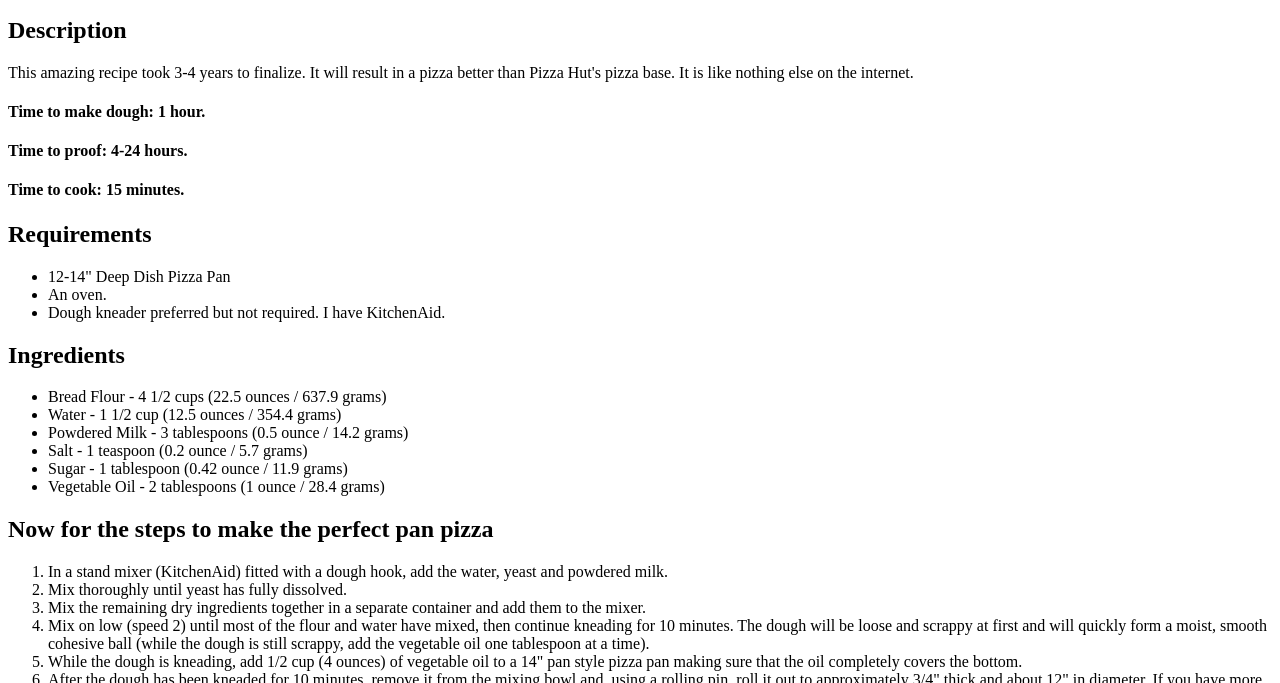
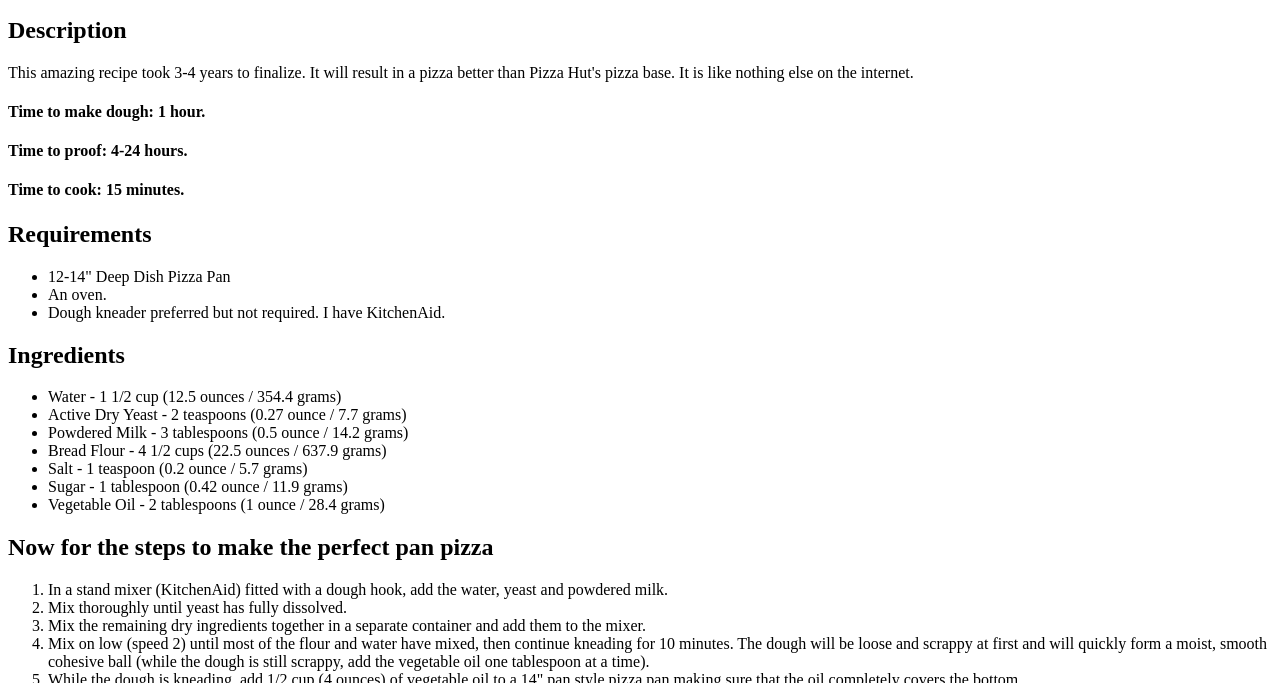
Before and after one commit to localhostwizard/odin-recipes, a plain HTML site: page recipes/panpizza.html in a window 1280 px wide. Shown: the part 417-1100 px from the top of the page. Drawn offline with Linux system fonts and the light colour scheme.

Commit message:
Add missing ingredient
I forgot to add yeast as an ingredient in the previous versions so I corrected that mistake in this version.

```diff
--- a/recipes/panpizza.html
+++ b/recipes/panpizza.html
@@ -27,9 +27,10 @@
         </ul>
         <h2>Ingredients</h2>
         <ul>
-            <li>Bread Flour - 4 1/2 cups 	(22.5 ounces / 637.9 grams) 	</li>
             <li>Water - 1 1/2 cup 	(12.5 ounces / 354.4 grams)</li>
+            <li>Active Dry Yeast - 2 teaspoons  (0.27 ounce / 7.7 grams)</li>
             <li>Powdered Milk - 3 tablespoons 	(0.5 ounce / 14.2 grams)</li>
+            <li>Bread Flour - 4 1/2 cups 	(22.5 ounces / 637.9 grams)</li>
             <li>Salt - 1 teaspoon 	(0.2 ounce / 5.7 grams)</li>
             <li>Sugar - 1 tablespoon 	(0.42 ounce / 11.9 grams)</li>
             <li>Vegetable Oil - 2 tablespoons 	(1 ounce / 28.4 grams)</li>
```
